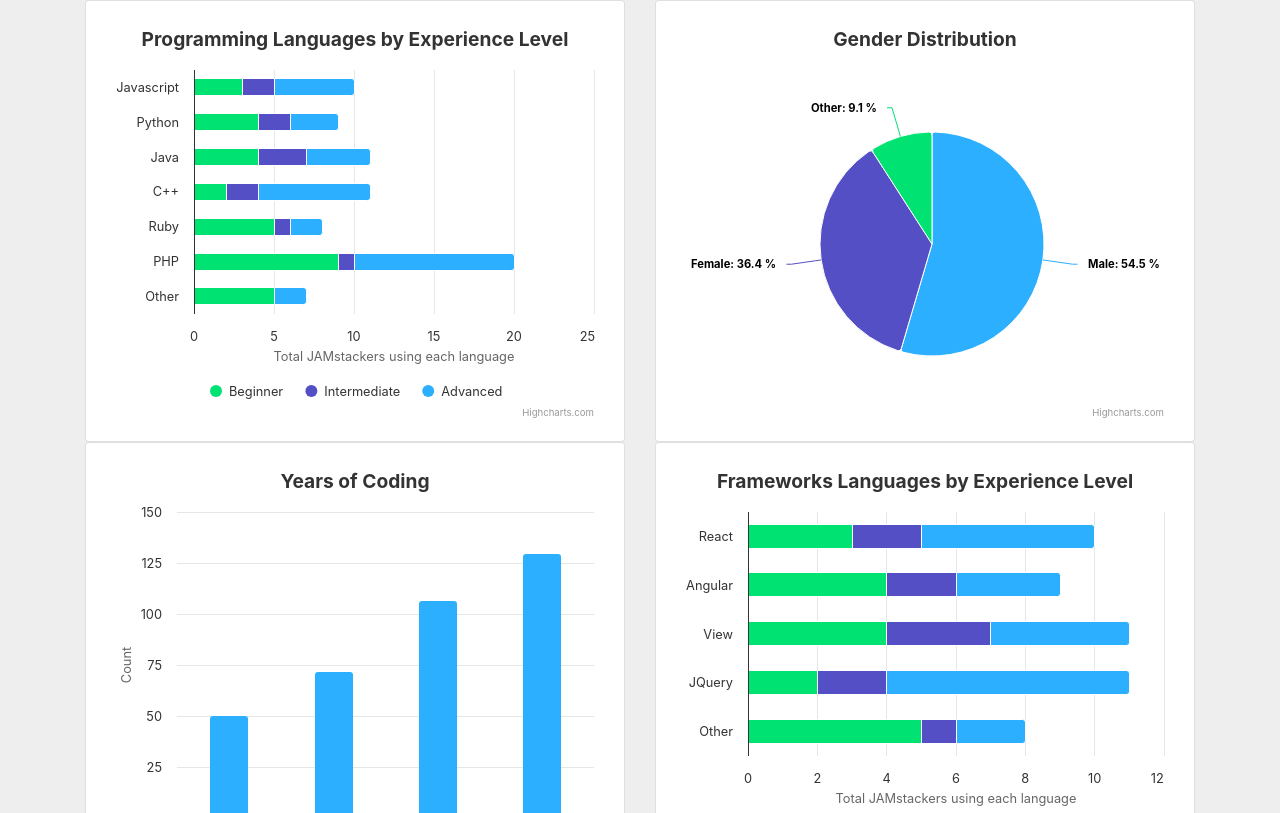
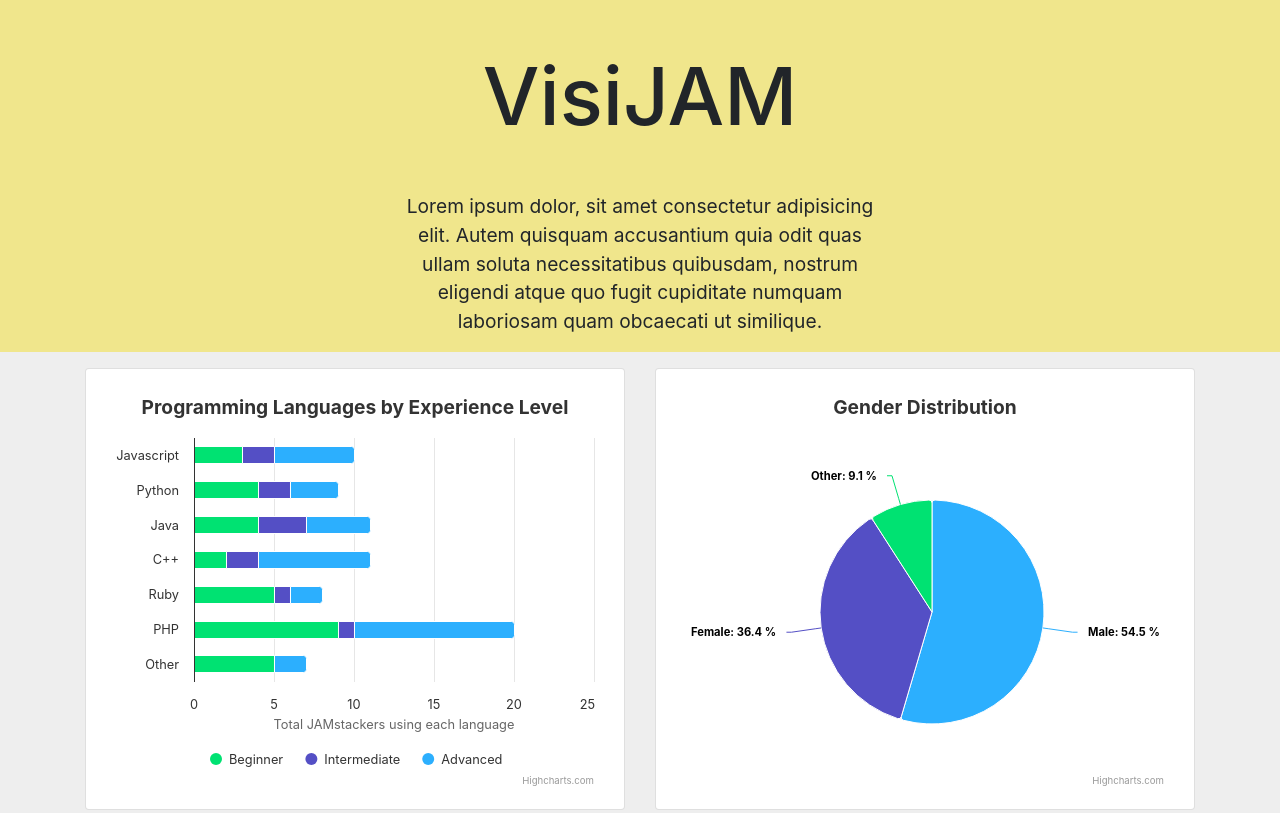
Before and after one commit to zeuslawyer/visiJAM, a Gatsby site: page / in a window 1280 px wide. Shown: the top 813 px of the page. Built offline with nearby package versions, Linux system fonts and the light colour scheme; Gatsby itself is replaced by a stand-in of ours.

Commit message:
Implemented basic header layout, removed gatsby sharp plugins

```diff
--- a/gatsby-config.js
+++ b/gatsby-config.js
@@ -11,8 +11,6 @@ module.exports = {
         path: `${__dirname}/src/images`,
       },
     },
-    'gatsby-transformer-sharp',
-    'gatsby-plugin-sharp',
     {
       resolve: `gatsby-plugin-manifest`,
       options: {
--- a/src/components/layout.js
+++ b/src/components/layout.js
@@ -5,6 +5,18 @@ import { StaticQuery, graphql } from 'gatsby'
 
 import Header from './header'
 import '../scss/main.scss'
+
+const headerStyle={
+  textAlign:'center',
+  margin:'3rem 0',
+  fontSize:'5rem'
+}
+
+const paragraphStyle={
+  maxWidth:'500px',
+  textAlign:'center',
+  fontSize:'1.2rem'
+}
 
 const Layout = ({ children }) => (
   <StaticQuery
@@ -29,8 +41,18 @@ const Layout = ({ children }) => (
           <html lang="en" />
         </Helmet>
 
-        <div>
-          {children}
+        <div className="container-fluid">
+          <div className="row">
+            <div className="header">
+              <h1 style={headerStyle}>VisiJAM</h1>
+              <div className="row d-flex justify-content-center">
+                <div className="col" style={paragraphStyle}>
+                 <p>Lorem ipsum dolor, sit amet consectetur adipisicing elit. Autem quisquam accusantium quia odit quas ullam soluta necessitatibus quibusdam, nostrum eligendi atque quo fugit cupiditate numquam laboriosam quam obcaecati ut similique.</p>
+                </div>
+              </div>
+            </div>
+            {children}
+          </div>
         </div>
       </>
     )}
--- a/src/pages/index.js
+++ b/src/pages/index.js
@@ -8,7 +8,7 @@ import FrameworksKnownChart from '../components/frameworksKnownChart'
 
 const IndexPage = () => (
   <Layout>
-    <div className="container">
+    <div className="container mt-3">
       <div className="row">
         <div className="col col-lg-6">
           <div className="card">
@@ -25,7 +25,7 @@ const IndexPage = () => (
           </div>
         </div>
       </div>
-      <div className="row">
+      <div className="row mt-3">
       <div className="col col-lg-6">
         <div className="card">
           <div className="card-body">
--- a/src/scss/main.scss
+++ b/src/scss/main.scss
@@ -7,3 +7,8 @@ body {
 .chart {
   border: 1px solid #ccc;
 }
+
+.header{
+  background-color: khaki;
+  width:100%;
+}
```
Also changed, not shown: src/components/image.js (deleted, +0 -32 lines).
